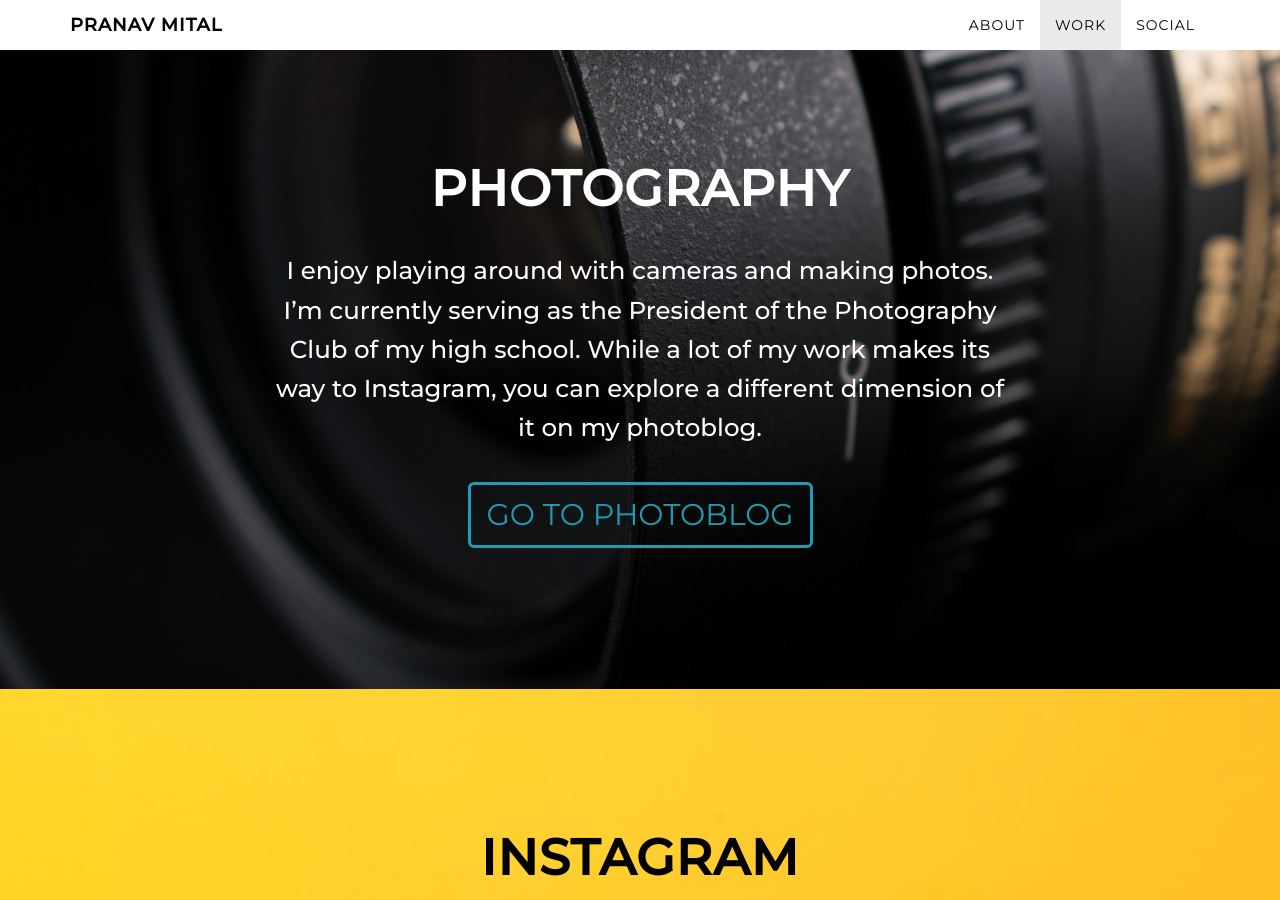
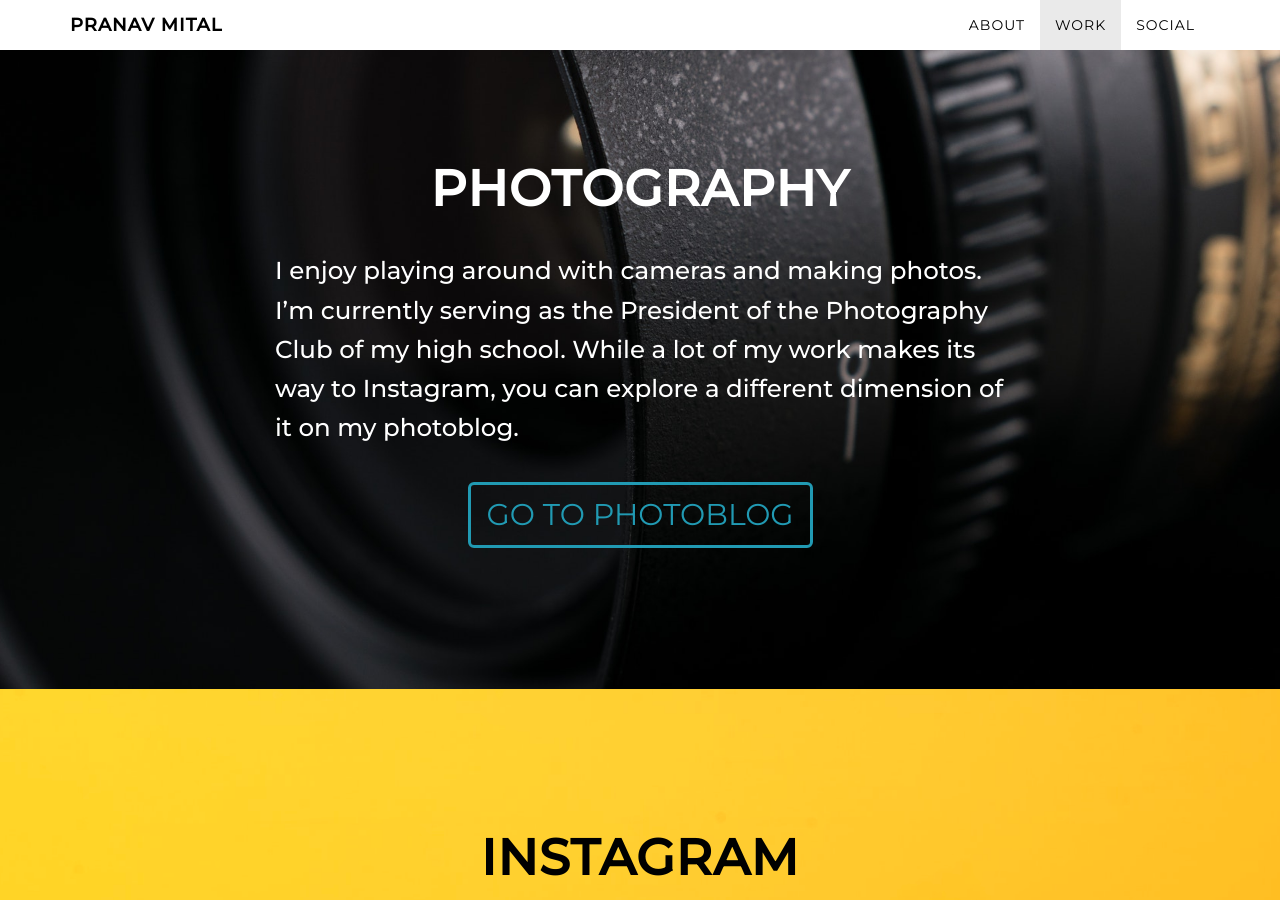
Before and after one commit to pranavmital/pranavmital.github.io, a Jekyll site: the page built from index.html, in a window 1280 px wide and 900 px high, scrolled down 2469 px. Built offline with Jekyll 4.4.1, drawn with Linux system fonts in a browser that asks for light colours; nearby versions of some CDN libraries.

Commit message:
insta and photo section left align

```diff
--- a/_includes/insta.html
+++ b/_includes/insta.html
@@ -15,6 +15,7 @@
 
                     <p style="
                                 color: black;
+                                text-align: left;
                     ">Yes, I consider Instagram as ‘work’ and I’m proud of the content I post there. Be it through regular posts or through stories, Instagram is a major avenue for displaying my creativity. </p>
 
                        <!-- Delete this whole div if you want to remove Instagram pics -->
--- a/_includes/photo.html
+++ b/_includes/photo.html
@@ -12,7 +12,7 @@
             <div class="container">
                 <div class="col-lg-8 col-lg-offset-2">
                     <h2>Photography</h2>
-                    <p>I enjoy playing around with cameras and making photos. I’m currently serving as the President of the Photography Club of my high school. While a lot of my work makes its way to Instagram, you can explore a different dimension of it on my photoblog.</p>
+                    <p style=" text-align: left; ">I enjoy playing around with cameras and making photos. I’m currently serving as the President of the Photography Club of my high school. While a lot of my work makes its way to Instagram, you can explore a different dimension of it on my photoblog.</p>
                     <a href="http://photo.pranavmital.com" class="btn btn-default btn-lg" style="
                         font-size: 30px;
                         border: 3px solid #219ab3;
```
